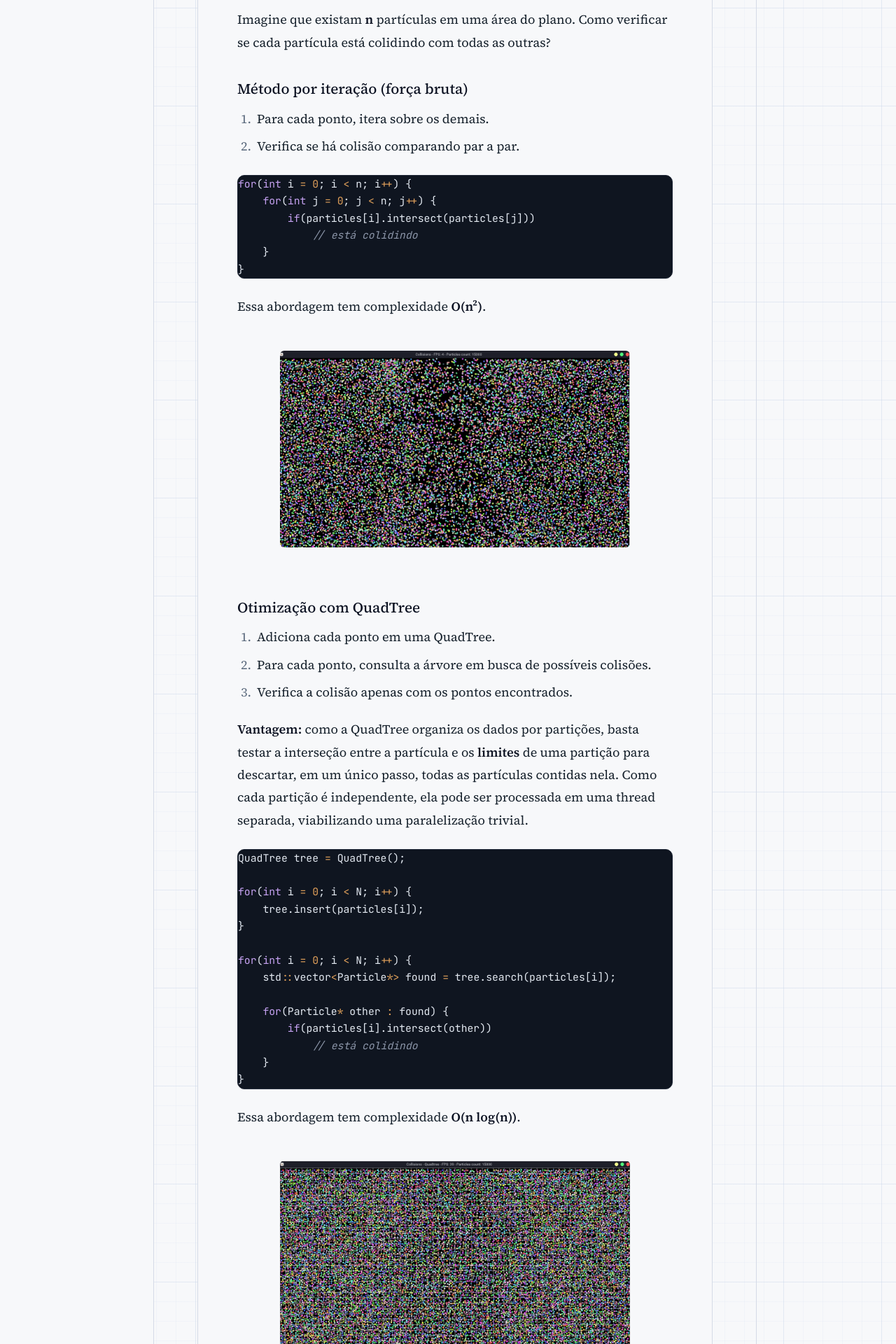
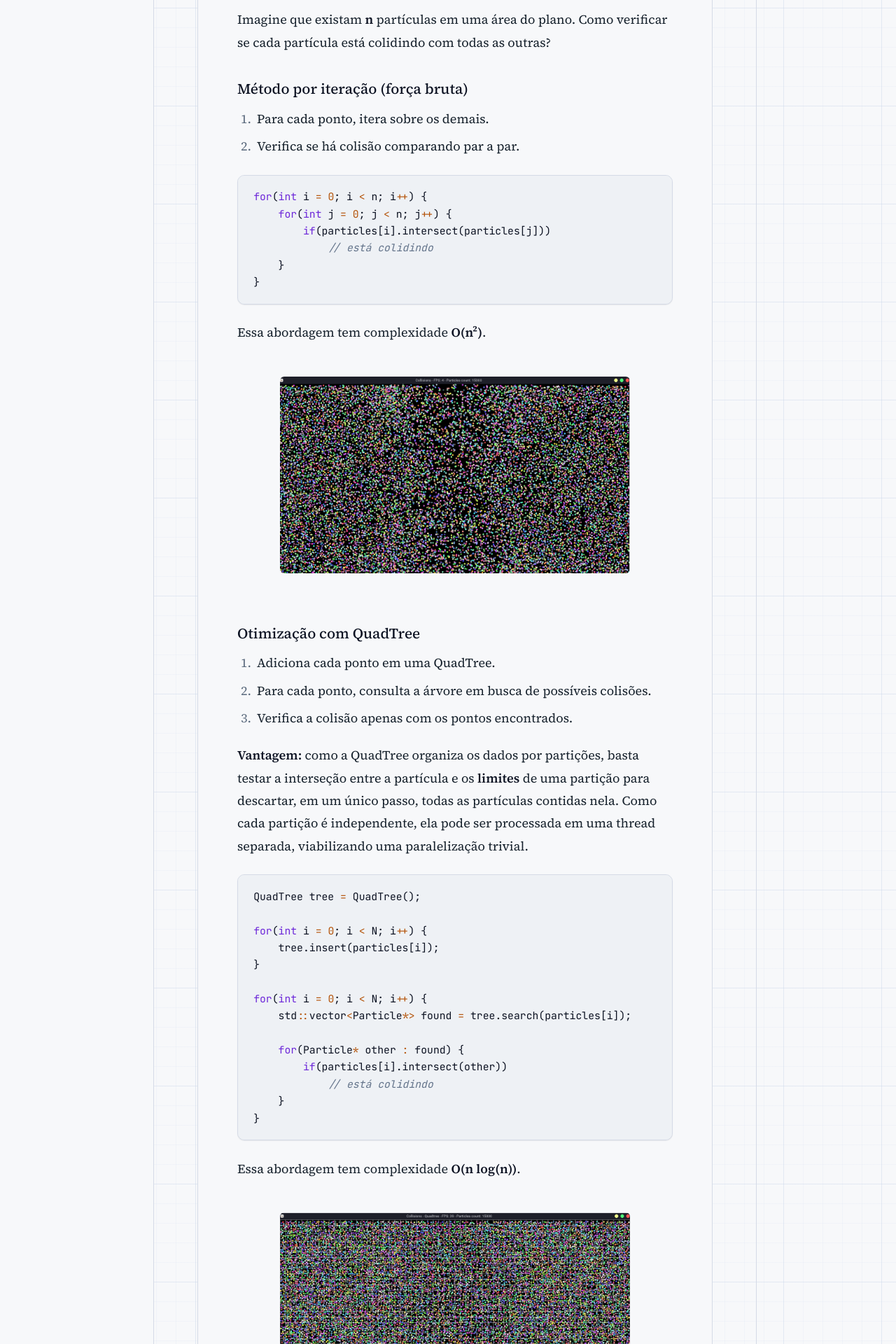
Before and after one commit to gilmar-sales/gilmar-sales.github.io, a Jekyll site: the page built from _posts/2021-11-23-spatial-data-partitioning.md, in a window 1280 px wide. Shown: the part 2088-4008 px from the top of the page at 70% size. Built offline with Jekyll 4.4.1, drawn with Linux system fonts in a browser that asks for light colours.

Commit message:
style(css): update code surface styles for light theme and enhance highlight padding
- Modified CSS variables for code surface colors to support a light theme.
- Updated padding for highlighted code blocks and prose elements for improved readability.
- Replaced hardcoded colors with CSS variables for better maintainability and consistency across themes.

```diff
--- a/css/base.css
+++ b/css/base.css
@@ -32,13 +32,20 @@
     --marker-red: #dc2626;
     --marker-green: #16a34a;
 
-    /* Code surface */
-    --code-bg: #0f1520;
-    --code-fg: #e2e8f0;
-    --code-dim: #7b879c;
-    --code-line: #1c2534;
+    /* Code surface — light theme */
+    --code-bg: #eef1f5;
+    --code-fg: #0c1222;
+    --code-dim: #5c6b7e;
+    --code-line: #d5dbe6;
     --code-inline-bg: #e8edf4;
     --code-inline-fg: #0c1222;
+
+    /* Syntax tokens — light theme */
+    --code-comment: #64748b;
+    --code-keyword: #6d28d9;
+    --code-name: #0369a1;
+    --code-number: #b45309;
+    --code-string: #be123c;
 
     --post-header-bg: var(--paper-2);
     --selection-bg: color-mix(in oklab, var(--accent) 22%, transparent);
@@ -89,6 +96,12 @@
     --code-inline-bg: #1a2436;
     --code-inline-fg: #e2e8f0;
 
+    --code-comment: #8b95a8;
+    --code-keyword: #c4a1f0;
+    --code-name: #6cb6eb;
+    --code-number: #e0a05a;
+    --code-string: #e07a72;
+
     --post-header-bg: var(--paper-2);
     --selection-bg: color-mix(in oklab, var(--accent) 35%, transparent);
     --selection-fg: var(--ink);
--- a/css/highlight-dark.css
+++ b/css/highlight-dark.css
@@ -1,7 +1,7 @@
 .highlight {
     display: block;
     overflow-x: auto;
-    padding: 0.5em;
+    padding: 1.25em 1.5em;
     color: var(--code-fg);
     background: var(--code-bg);
     font-family: var(--font-mono);
@@ -12,7 +12,7 @@
 .highlight .c1,
 .highlight .c2,
 .highlight .cm {
-    color: #8b95a8;
+    color: var(--code-comment);
     font-style: italic;
 }
 
@@ -23,18 +23,18 @@
 .highlight .kp,
 .highlight .kr,
 .highlight .kt {
-    color: #c4a1f0;
+    color: var(--code-keyword);
 }
 
 .highlight .nb,
 .highlight .bp,
 .highlight .nt {
-    color: #6cb6eb;
+    color: var(--code-name);
 }
 
 .highlight .o,
 .highlight .ow {
-    color: #e0a05a;
+    color: var(--code-number);
 }
 
 .highlight .m,
@@ -42,7 +42,7 @@
 .highlight .mh,
 .highlight .mi,
 .highlight .mo {
-    color: #e0a05a;
+    color: var(--code-number);
 }
 
 .highlight .s,
@@ -57,28 +57,22 @@
 .highlight .si,
 .highlight .sr,
 .highlight .ss {
-    color: #e07a72;
+    color: var(--code-string);
 }
 
 .highlight .cp,
 .highlight .cpf,
 .highlight .nl,
 .highlight .nv {
-    color: #e07a72;
+    color: var(--code-string);
 }
 
 .highlight .nc,
 .highlight .nf,
 .highlight .nn {
-    color: #6cb6eb;
+    color: var(--code-name);
 }
 
 .highlight .p {
     color: inherit;
 }
-
-/* Light theme: keep dark code surfaces for consistent contrast */
-:root:not([data-theme="dark"]) .highlight {
-    color: var(--code-fg);
-    background: var(--code-bg);
-}
--- a/css/screens.css
+++ b/css/screens.css
@@ -737,7 +737,7 @@
 }
 .prose pre {
     margin: 1.35em 0;
-    padding: 1em 1.15em;
+    padding: 1.25em 1.5em;
     overflow-x: auto;
     background: var(--code-bg);
     color: var(--code-fg);
@@ -766,8 +766,10 @@
     background: var(--code-bg);
     box-shadow: var(--shadow-1);
 }
-.prose .highlight pre {
+.prose .highlight pre,
+.prose pre.highlight {
     margin: 0;
+    padding: 1.25em 1.5em;
     border: 0;
     border-radius: 0;
     box-shadow: none;
@@ -787,13 +789,13 @@
     justify-content: space-between;
     align-items: center;
     padding: 8px 16px;
-    background: rgba(255, 255, 255, 0.03);
+    background: color-mix(in oklab, var(--ink) 4%, transparent);
     border-bottom: 1px solid var(--code-line);
     font-size: 11px;
     color: var(--code-dim);
 }
 .codeblock .cb-head .file {
-    color: #94a3b8;
+    color: var(--code-dim);
 }
 .codeblock .cb-head .lang {
     color: var(--accent-2);
@@ -803,7 +805,7 @@
 }
 .codeblock pre {
     margin: 0;
-    padding: 16px 18px 18px;
+    padding: 1.25em 1.5em;
     font-family: var(--font-mono);
     font-size: 13px;
     line-height: 1.65;
```
